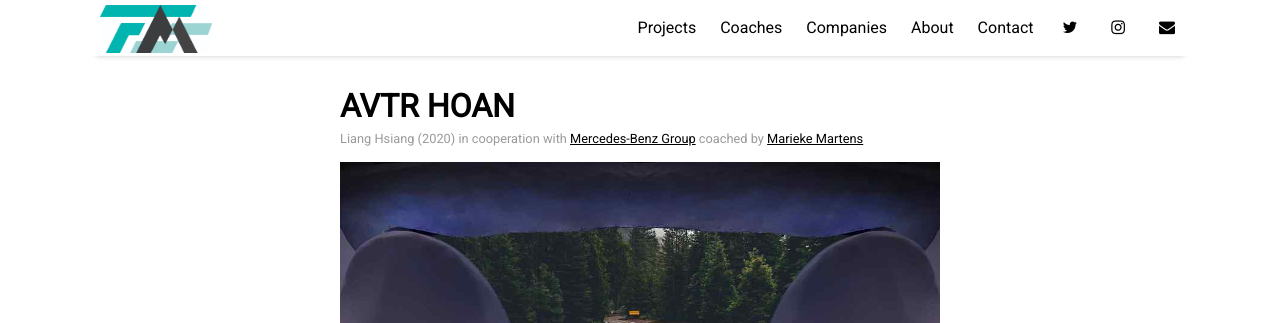
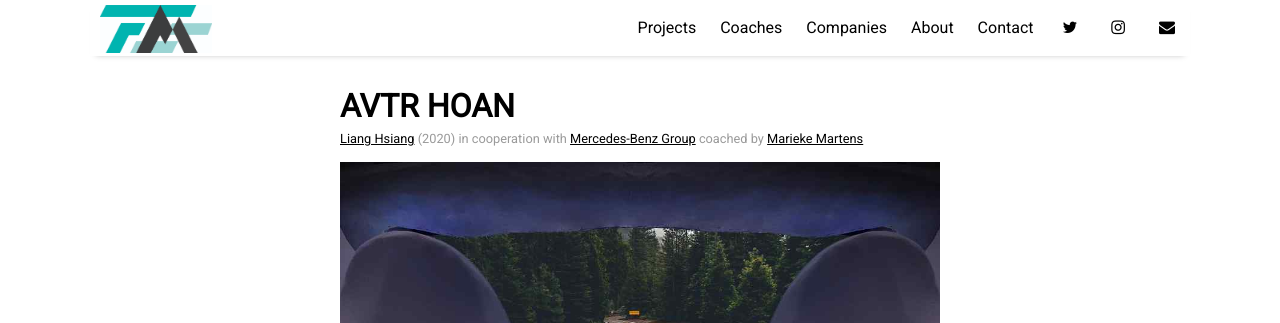
Before and after one commit to bazilinskyy/mobility-squad, a Jekyll site: the page built from _posts/2020-01-01-avtrhoan.md, in a window 1280 px wide and 900 px high. Shown: the top 323 px of the window. Built offline with Jekyll 4.4.1, drawn with Linux system fonts in a browser that asks for light colours; nearby versions of some CDN libraries; comment, search, counter and statistics services are not loaded; part of the change alters nothing that is shown.

```diff
--- a/_posts/2020-01-01-avtrhoan.md
+++ b/_posts/2020-01-01-avtrhoan.md
@@ -4,6 +4,7 @@ year: 2020
 title: "AVTR HOAN"
 authors:
   - name: Liang Hsiang
+    website: https://www.researchgate.net/scientific-contributions/Hsiang-Fa-Liang-38636501
 coaches:
   - name: Marieke Martens
     website: https://research.tue.nl/en/persons/marieke-h-martens
```
